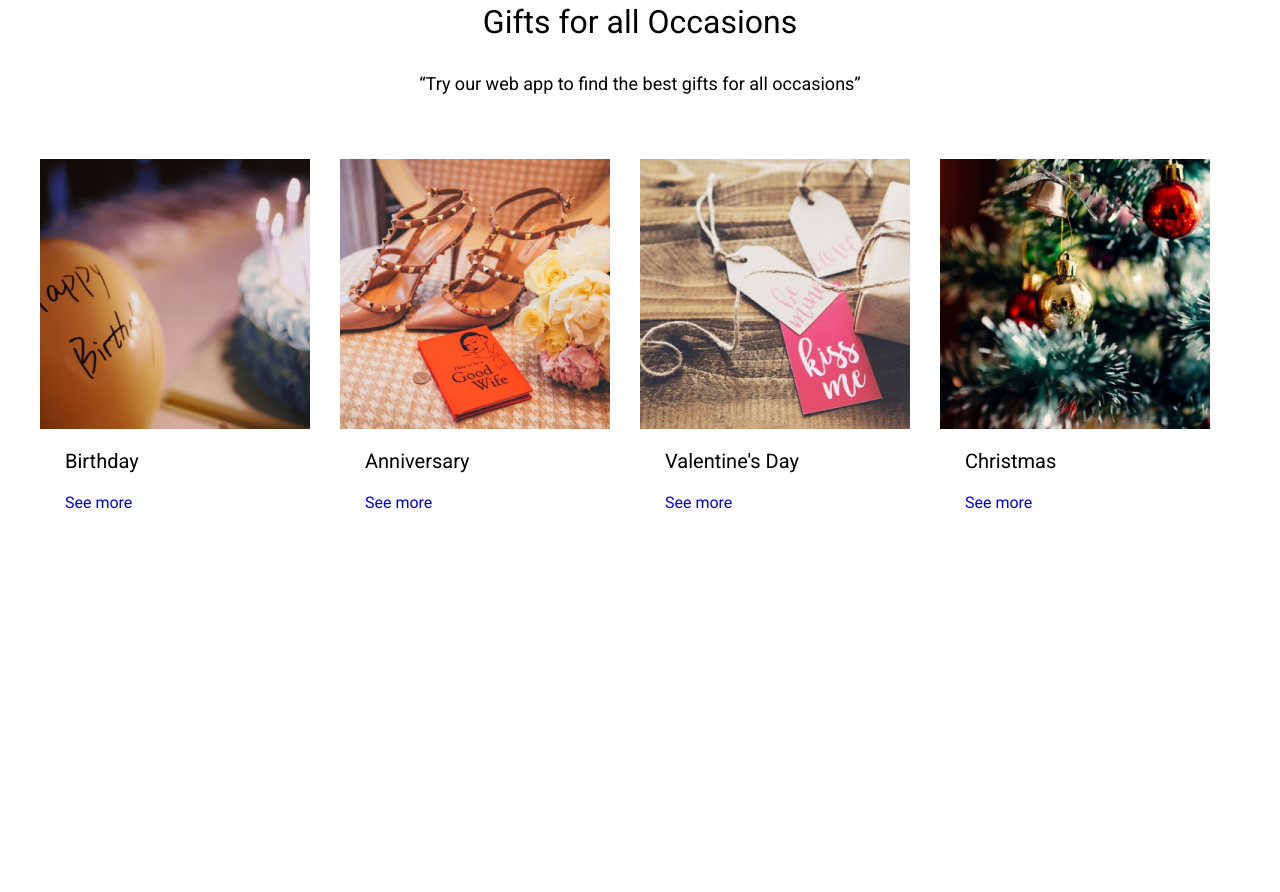
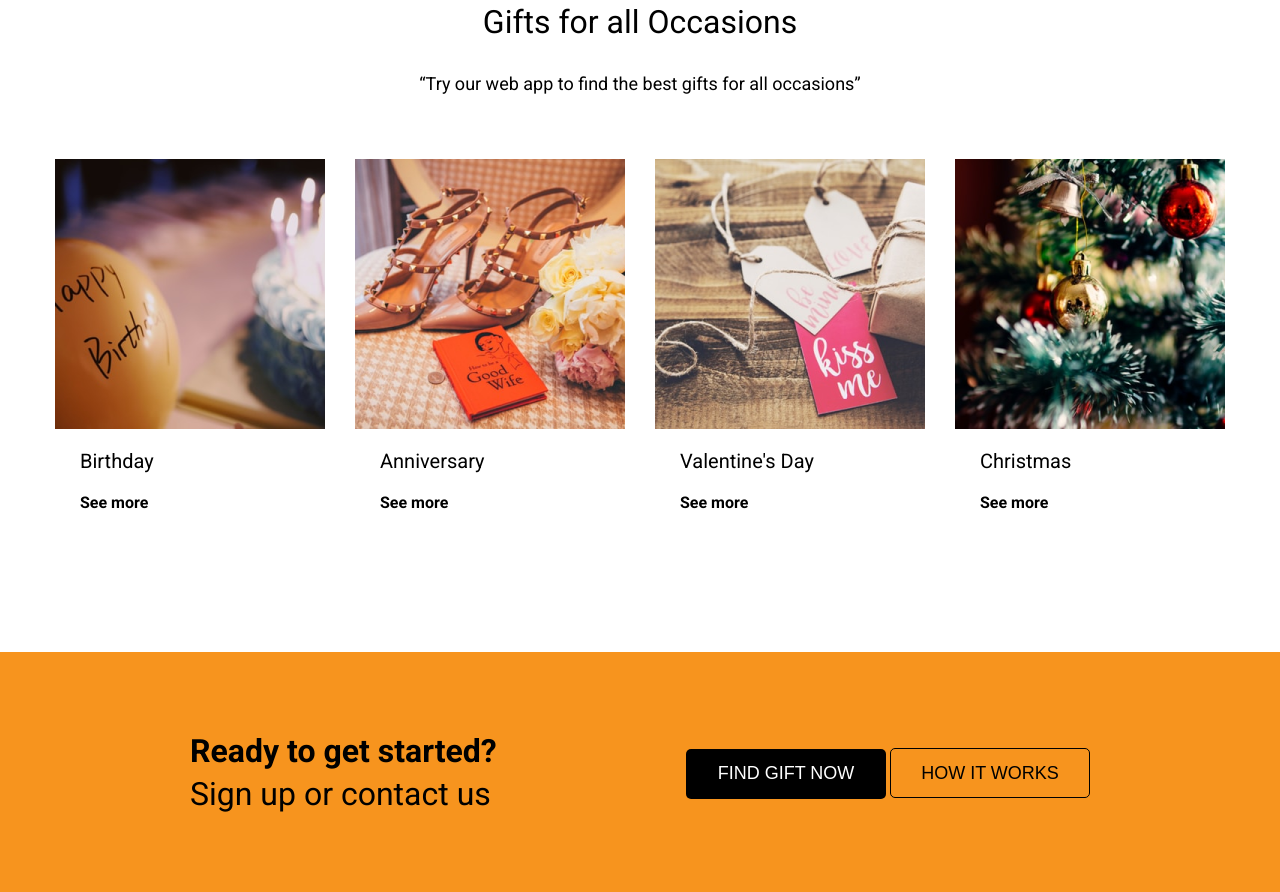
Before and after one commit to AndrewGanzha/Site-for-gifts, a website: page app/index.html in a window 1280 px wide. Shown: the part 1659-2551 px from the top of the page. Before the commit the page ends 2171 px from the top, so only its background shows below. Drawn offline with Linux system fonts and the light colour scheme.

Commit message:
Add some adaptive rules and new promo block

```diff
--- a/app/index.html
+++ b/app/index.html
@@ -76,29 +76,43 @@
                     <img src="images/carousel-1.png" alt="gift" class="carousel-img">
                     <div class="carousel-item_text">
                     <p class="carousel-item_title">Birthday</p>
-                    <a href="#" class="carouse-item_link">See more</a>
+                    <a href="#" class="carousel-item_link">See more</a>
                     </div>
                 </div>
                 <div class="carousel-wrapper_item">
                     <img src="images/carousel-2.png" alt="gift" class="carousel-img">
                     <div class="carousel-item_text">
                     <p class="carousel-item_title">Anniversary</p>
-                    <a href="#" class="carouse-item_link">See more</a>
+                    <a href="#" class="carousel-item_link">See more</a>
                     </div>
                 </div>
                 <div class="carousel-wrapper_item">
                     <img src="images/carousel-3.png" alt="gift" class="carousel-img">
                     <div class="carousel-item_text">
                     <p class="carousel-item_title">Valentine's Day</p>
-                    <a href="#" class="carouse-item_link">See more</a>
+                    <a href="#" class="carousel-item_link">See more</a>
                     </div>
                 </div>
                 <div class="carousel-wrapper_item">
                     <img src="images/carousel-4.png" alt="gift" class="carousel-img">
                     <div class="carousel-item_text">
                     <p class="carousel-item_title">Christmas</p>
-                    <a href="#" class="carouse-item_link">See more</a>
+                    <a href="#" class="carousel-item_link">See more</a>
                     </div>
+                </div>
+            </div>
+        </div>
+    </div>
+    <div class="promotional">
+        <div class="container">
+            <div class="promotional-content">
+                <div class="promotional-content_text">
+                    <div class="promotional-content_title">Ready to get started?</div>
+                    <div class="promotional-content_desc">Sign up or contact us</div>
+                </div>
+                <div class="promotional-buttons">
+                    <button class="promotional-buttons_black">Find gift now</button>
+                    <button class="promotional-buttons_transparent">how it works</button>
                 </div>
             </div>
         </div>
--- a/app/scss/media.scss
+++ b/app/scss/media.scss
@@ -49,6 +49,9 @@
             height: 700px;
         }
     }
+    .carousel-wrapper_item{
+        padding-bottom: 40px;
+    }
 }
 
 @media screen and (max-width: 1137px){
@@ -58,7 +61,7 @@
             align-items: center;
         }
         &-textbox{
-            width: 800px;
+            width: 100%;
             text-align: center;
             height: 700px;
             justify-content: center;
@@ -66,7 +69,7 @@
     }
     main{
         .big-image{
-            width: 800px;
+            width: 100%;
             height: 700px;
             justify-content: center;
         }
@@ -76,16 +79,16 @@
     }
 }
 
+
+
 @media screen and (max-width: 817px){
     .main{
         &-textbox{
-            width: 700px;
             height: 700px;
         }
     }
     main{
         .big-image{
-            width: 700px;
             height: 700px;
         }
     }
@@ -103,7 +106,7 @@
         position: relative;
         z-index: 2;
         overflow: hidden;
-        right: 50%;
+        right: 45%;
     }
 
     .menu-btn span{
@@ -180,7 +183,36 @@
         align-items: center;
         justify-content: center;
     }
-    .services-section{
-        width: 700px;
+    .carousel{
+        &-wrapper{
+            flex-direction: column;
+            &_item{
+                margin-right: 0px;
+                align-items: center;
+                justify-content: center;
+                img{
+                    width: 75%;
+                    height: 50vh;
+                    object-fit: cover;
+                }
+            }
+        }
+        &-desc{
+            font-size: 16px;
+        }
     }
 }
+
+@media screen and (max-width: 425px) {
+    .carousel{
+        &-desc{
+            font-size: 14px;
+        }
+    }
+    .textbox{
+        &_descr{
+            font-size: 16px;
+            margin: 0 10px;
+        }
+    }
+}
--- a/app/scss/style.scss
+++ b/app/scss/style.scss
@@ -160,10 +160,20 @@ main{
             flex-direction: column;
         }
     }
+    &-item{
+        &_link{
+            color: #000;
+            font-weight: 800;
+        }
+    }
 }
 
 .carousel-wrapper_item{
     margin-right: 30px;
+}
+
+.carousel-wrapper_item:last-child{
+    margin-right: 0px;
 }
 
 .carousel-item_text{
@@ -193,4 +203,59 @@ main{
     }
 }
 
+.promotional{
+    display: flex;
+    background-color: $orange;
+    height: 240px;
+    width: 100%;
+    margin-top: 140px;
+    &-content{
+        display: flex;
+        width: 900px;
+        justify-content: space-between;
+        margin: 0 auto;
+        flex-wrap: wrap;
+            &_title{
+                font-size: 32px;
+                font-weight: 800;
+                padding-top: 80px;
+            }
+            &_desc{
+                font-size: 32px;
+                font-weight: 400;
+                line-height: 48px;
+            }
+    }
+    &-buttons{
+        padding-top: 96px;
+        &_black{
+            background-color: #000;
+            width: 200px;
+            height: 50px;
+            text-transform: uppercase;
+            text-align: center;
+            text-decoration: none;
+            color: #fff;
+            border: 0px;
+            font-size: 18px;
+            cursor: pointer;
+            border-radius: 5px;
+        }
+        &_transparent{
+            border: 1px solid #000;
+            background: none;
+            color: #000;
+            width: 200px;
+            height: 50px;
+            border-radius: 5px;
+            font-size: 18px;
+            line-height: 22px;
+            cursor: pointer;
+            text-transform: uppercase;
+        }
+    }
+}
+
+
+
 @import "media.scss";
```
Also changed, not shown: app/css/style.min.css.
